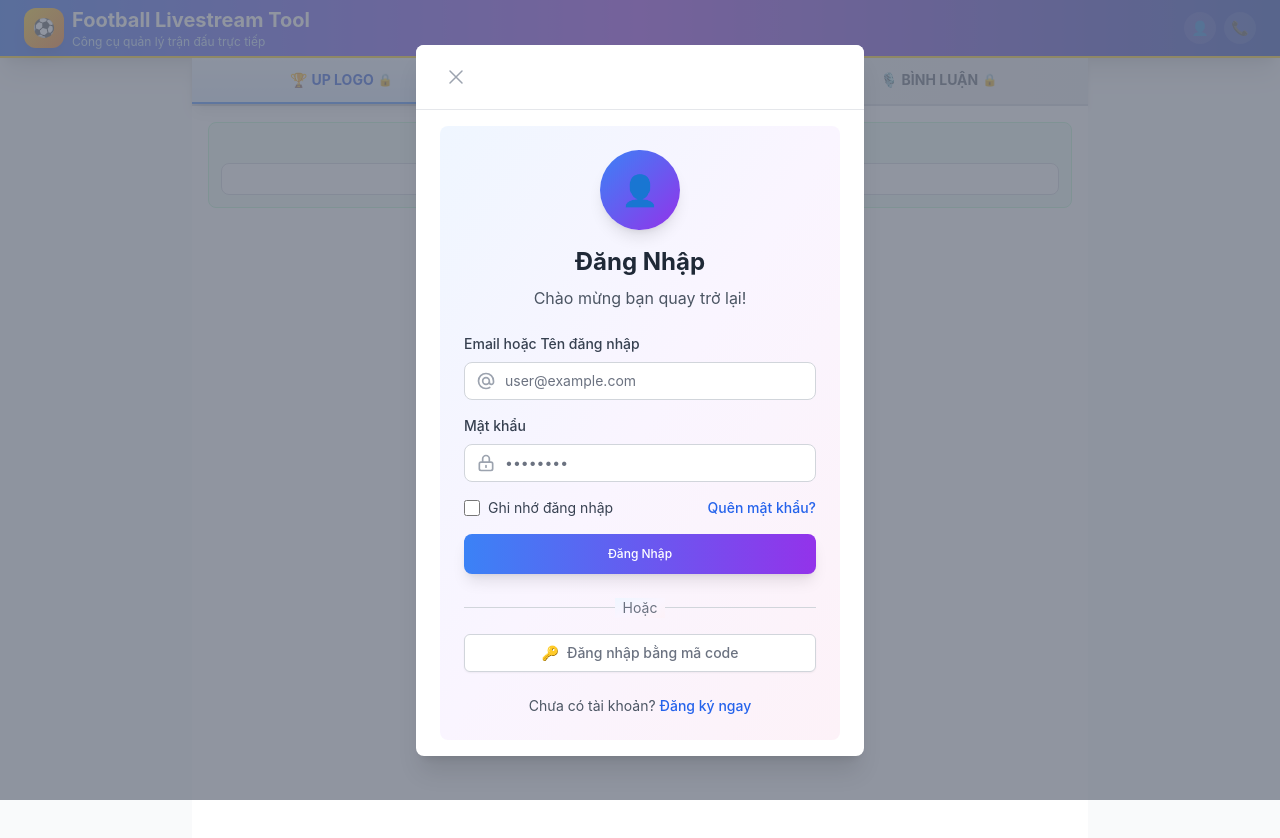
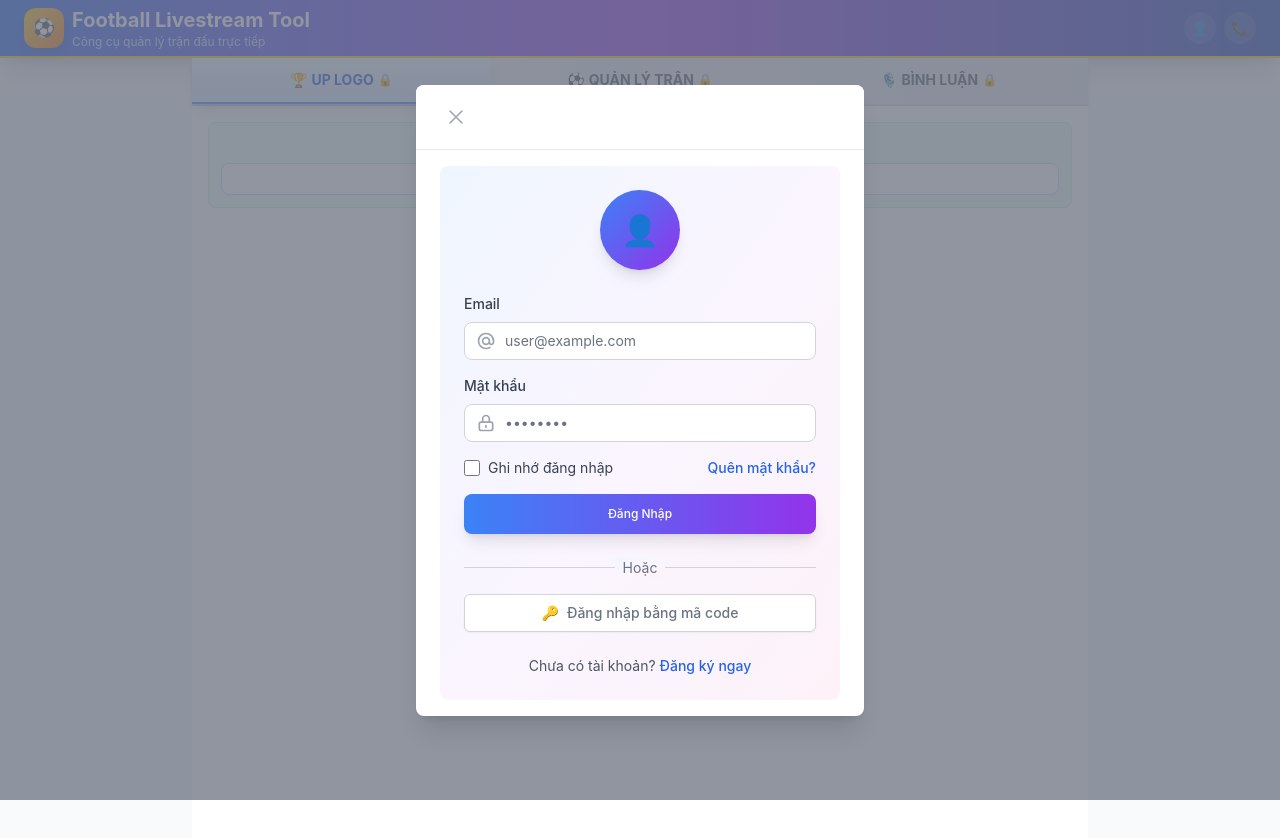
Before and after one commit to ngoclaithe/scoliv2, a React (Create React App) app: page / in a window 1280 px wide. Both pictures are taken after a click on the button "Đăng nhập". Shown: the top 838 px of the page. Built offline with nearby package versions, Linux system fonts and the light colour scheme.

Commit message:
update toi gian

```diff
--- a/src/components/auth/LoginModal.jsx
+++ b/src/components/auth/LoginModal.jsx
@@ -112,8 +112,6 @@ const LoginModal = ({ isOpen, onClose }) => {
               <div className="w-20 h-20 bg-gradient-to-br from-blue-500 to-purple-600 rounded-full mx-auto mb-4 flex items-center justify-center shadow-lg">
                 <span className="text-3xl text-white">👤</span>
               </div>
-              <h2 className="text-2xl font-bold text-gray-800 mb-2">Đăng Nhập</h2>
-              <p className="text-gray-600">Chào mừng bạn quay trở lại!</p>
             </div>
 
             {error && (
@@ -125,7 +123,7 @@ const LoginModal = ({ isOpen, onClose }) => {
             <form className="space-y-4" onSubmit={handleLoginSubmit}>
               <div>
                 <label className="block text-sm font-medium text-gray-700 mb-2">
-                  Email hoặc Tên đăng nhập
+                  Email
                 </label>
                 <Input
                   type="email"
@@ -286,8 +284,6 @@ const LoginModal = ({ isOpen, onClose }) => {
               <div className="w-20 h-20 bg-gradient-to-br from-green-500 to-blue-600 rounded-full mx-auto mb-4 flex items-center justify-center shadow-lg">
                 <span className="text-3xl text-white">📝</span>
               </div>
-              <h2 className="text-2xl font-bold text-gray-800 mb-2">Đăng Ký</h2>
-              <p className="text-gray-600">Tạo tài khoản mới để sử dụng dịch vụ</p>
             </div>
 
             {error && (
```
